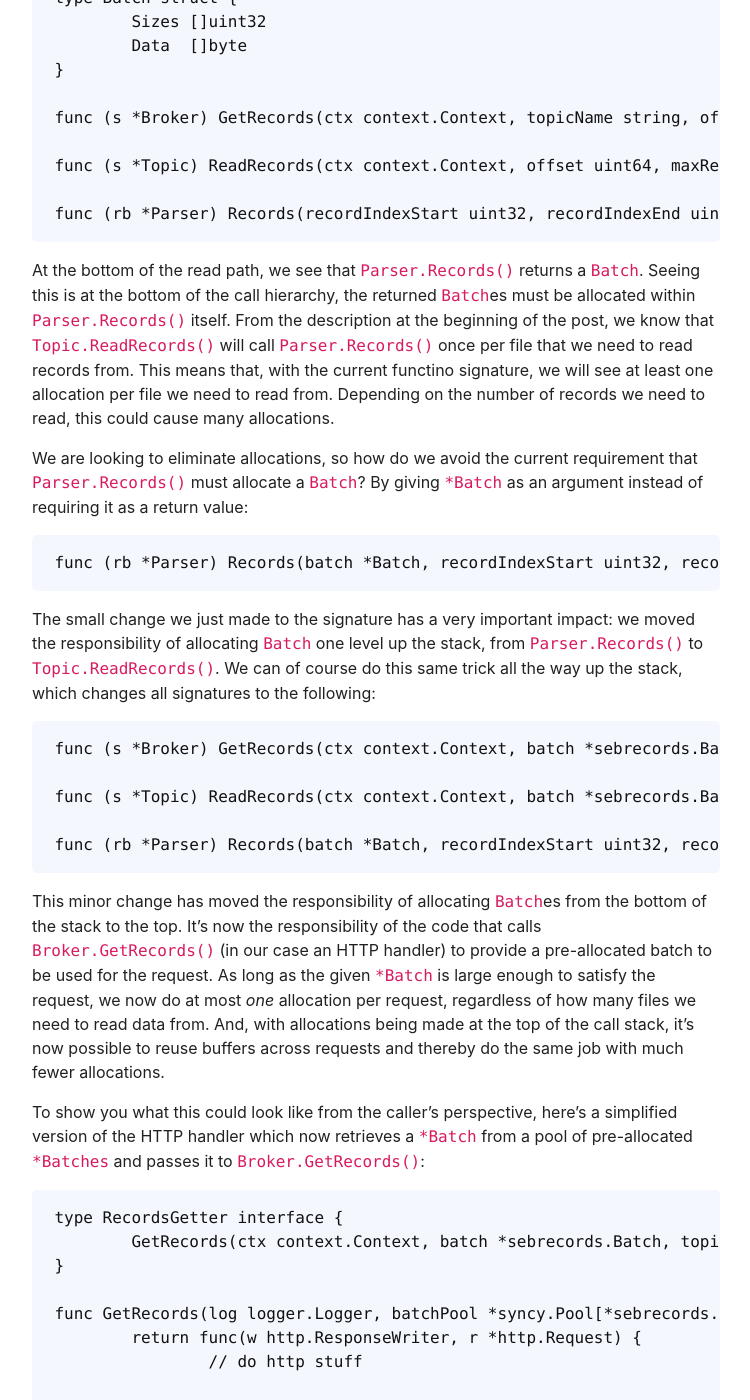
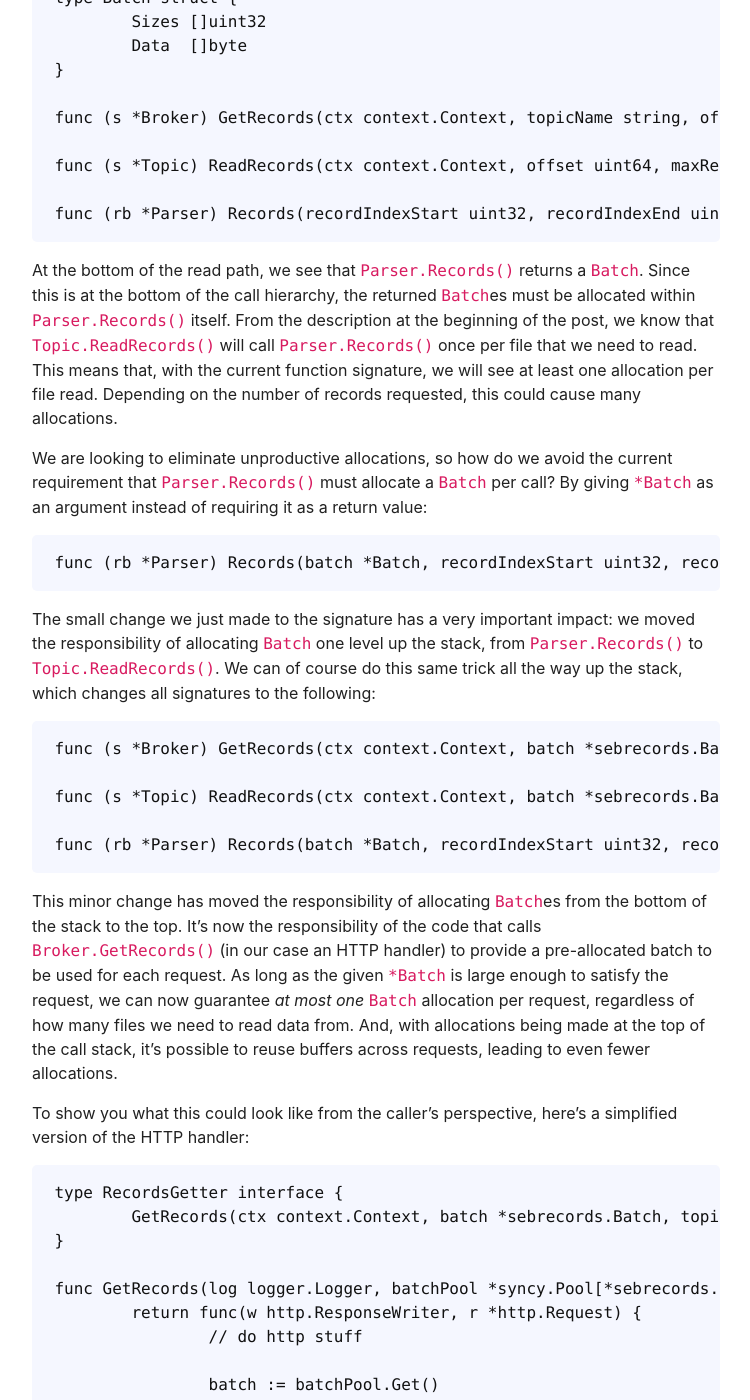
Before and after one commit to micvbang/blog.vbang.dk, a Jekyll site: the page built from _posts/2024-09-10-seb-tiger-style-read-path.md, in a window 1280 px wide and 1400 px high, scrolled down 4959 px. Shown: the whole window, without its empty margins (264-1014 px from the left). Built offline with Jekyll 4.4.1, drawn with Linux system fonts in a browser that asks for light colours; some of the changed text lies outside the part shown.

Commit message:
2024-09-10: wordsmithing

````diff
--- a/_posts/2024-09-10-seb-tiger-style-read-path.md
+++ b/_posts/2024-09-10-seb-tiger-style-read-path.md
@@ -103,9 +103,9 @@ func (s *Topic) ReadRecords(ctx context.Context, offset uint64, maxRecords int,
 func (rb *Parser) Records(recordIndexStart uint32, recordIndexEnd uint32) (Batch, error)
 ```
 
-At the bottom of the read path, we see that `Parser.Records()` returns a `Batch`. Seeing this is at the bottom of the call hierarchy, the returned `Batch`es must be allocated within `Parser.Records()` itself. From the description at the beginning of the post, we know that `Topic.ReadRecords()` will call `Parser.Records()` once per file that we need to read records from. This means that, with the current functino signature, we will see at least one allocation per file we need to read from. Depending on the number of records we need to read, this could cause many allocations.
+At the bottom of the read path, we see that `Parser.Records()` returns a `Batch`. Since this is at the bottom of the call hierarchy, the returned `Batch`es must be allocated within `Parser.Records()` itself. From the description at the beginning of the post, we know that `Topic.ReadRecords()` will call `Parser.Records()` once per file that we need to read. This means that, with the current function signature, we will see at least one allocation per file read. Depending on the number of records requested, this could cause many allocations.
 
-We are looking to eliminate allocations, so how do we avoid the current requirement that `Parser.Records()` must allocate a `Batch`? By giving `*Batch` as an argument instead of requiring it as a return value:
+We are looking to eliminate unproductive allocations, so how do we avoid the current requirement that `Parser.Records()` must allocate a `Batch` per call? By giving `*Batch` as an argument instead of requiring it as a return value:
 
 ```
 func (rb *Parser) Records(batch *Batch, recordIndexStart uint32, recordIndexEnd uint32) error
@@ -121,9 +121,9 @@ func (s *Topic) ReadRecords(ctx context.Context, batch *sebrecords.Batch, offset
 func (rb *Parser) Records(batch *Batch, recordIndexStart uint32, recordIndexEnd uint32) error
 ```
 
-This minor change has moved the responsibility of allocating `Batch`es from the bottom of the stack to the top. It's now the responsibility of the code that calls `Broker.GetRecords()` (in our case an HTTP handler) to provide a pre-allocated batch to be used for the request. As long as the given `*Batch` is large enough to satisfy the request, we now do at most _one_ allocation per request, regardless of how many files we need to read data from. And, with allocations being made at the top of the call stack, it's now possible to reuse buffers across requests and thereby do the same job with much fewer allocations.
+This minor change has moved the responsibility of allocating `Batch`es from the bottom of the stack to the top. It's now the responsibility of the code that calls `Broker.GetRecords()` (in our case an HTTP handler) to provide a pre-allocated batch to be used for each request. As long as the given `*Batch` is large enough to satisfy the request, we can now guarantee _at most one_ `Batch` allocation per request, regardless of how many files we need to read data from. And, with allocations being made at the top of the call stack, it's possible to reuse buffers across requests, leading to even fewer allocations.
 
-To show you what this could look like from the caller's perspective, here's a simplified version of the HTTP handler which now retrieves a `*Batch` from a pool of pre-allocated `*Batches` and passes it to `Broker.GetRecords()`:
+To show you what this could look like from the caller's perspective, here's a simplified version of the HTTP handler:
 
 ```
 type RecordsGetter interface {
@@ -151,12 +151,11 @@ func GetRecords(log logger.Logger, batchPool *syncy.Pool[*sebrecords.Batch], rg
 
 ```
 
-Since the write path already uses the same structure, these changes also makes it possible to share our pool of buffers between the read- and write paths!
+Since the write path already uses the same structure, these changes also allow us to share the pool of `Batch`es between the read- and write paths!
 
 Additionally, since Seb [limits how many HTTP requests it wants to handle in parallel](https://github.com/micvbang/simple-event-broker/blob/master/cmd/seb/app/serve.go#L105), an extra benefit is that it's now possible to allocate all buffers that the program needs at startup! This of course comes with some drawbacks, e.g. it puts hard limits on the size of payloads, but it also comes with some superhero-like benefits: with all buffers allocated at startup, we can now determine _at deployment time_ how much memory the application will use[^0]. If the application starts at deployment, we can be confident that _it cannot go out-of-memory!_ This sounds surreal and is an absolute superpower when doing server planning and provisioning. This one took a few days to sink in for me, but once I realized the power of it, I couldn't stop thinking about how powerful that is.
 
-Alright. With the above changes implemented, it's time to put some pressure on the system again and record a new profile. The new recording resulted in the following flame graph:
-
+Alright. With the above changes implemented, it's time to put some pressure on the system and record another profile. The new recording resulted in the following flame graph:
 
 ![Profiling Seb, retrieving records, after](/static/posts/2024-09-10-seb-read-performance/profiling-mime-multipart-fast.png)
 
@@ -164,7 +163,7 @@ Oh my, this is even better than I dared hope for! We've eliminated basically all
 
 On the new flame graph we see that we're almost literally down to spending time only in `Syscall6`. Clicking around, I can tell you that the flame graph reports that `Syscall6` now takes up 91.9% of the total runtime! Approximately half of it is for reading from disk, and the other half is for writing to the network.
 
-With the very promising changes we saw on the profiles, we're ready to run some benchmarks.
+With these very promising changes it's time to benchmark.
 
 ## Benchmarking digression
 
@@ -203,7 +202,7 @@ Bytes/request:          1MiB (1048576B)
 Total bytes requested:  19.5GiB (20971520000B)
 ```
 
-Note: this workload doesn't really replicate a production scenario, where we would probably expect something like a Poisson distribution heavily skewed towards the most recent records. Also, we're not looking to understand the absolute performance of Seb here but are just looking for the relative impact of our changes.
+Note: this workload doesn't really replicate a production scenario where we would probably expect something like a Poisson distribution heavily skewed towards the most recent records. Also, we're not looking to understand the absolute performance of Seb here but are just looking for the relative impact of our changes.
 
 Without further ado, the results of the benchmarks:
 
````
